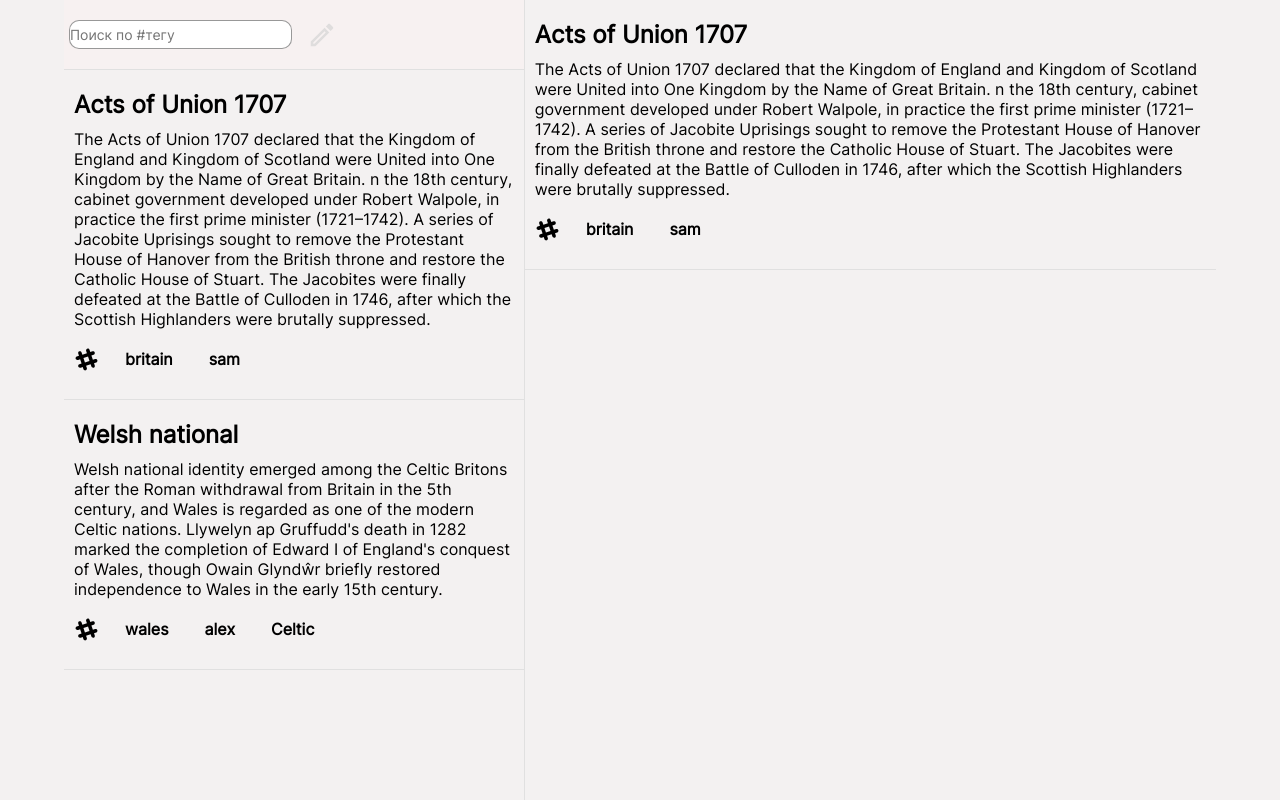
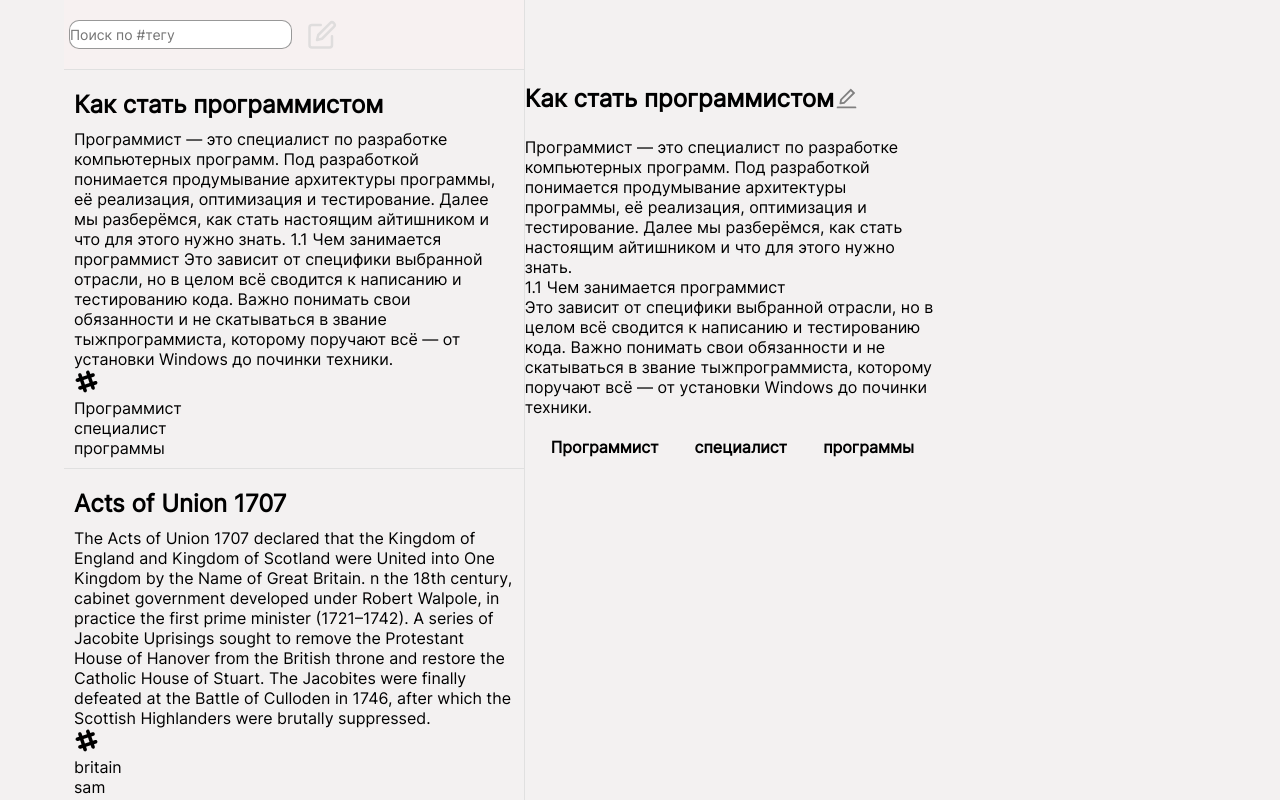
Before and after one commit to AlexGurski/notes, a React (Create React App) app: page / in a window 1280 px wide. Both pictures are taken after a click on the element 293 px from the left and 229 px from the top of the page. Shown: the top 800 px of the page. Built offline with nearby package versions, Linux system fonts and the light colour scheme; data requests are answered from the project's data file.

Commit message:
addUpdateTittle

```diff
--- a/server/db.json
+++ b/server/db.json
@@ -13,6 +13,13 @@
         "title":"Acts of Union 1707",
         "text": "The Acts of Union 1707 declared that the Kingdom of England and Kingdom of Scotland were United into One Kingdom by the Name of Great Britain. n the 18th century, cabinet government developed under Robert Walpole, in practice the first prime minister (1721–1742). A series of Jacobite Uprisings sought to remove the Protestant House of Hanover from the British throne and restore the Catholic House of Stuart. The Jacobites were finally defeated at the Battle of Culloden in 1746, after which the Scottish Highlanders were brutally suppressed.",
         "tags": ["britain", "sam"]
+      },
+      {
+        "id":3,
+        "time":"",
+        "title":"Как стать программистом",
+        "text":"Программист — это специалист по разработке компьютерных программ. Под разработкой понимается продумывание архитектуры программы, её реализация, оптимизация и тестирование. Далее мы разберёмся, как стать настоящим айтишником и что для этого нужно знать.\n1.1 Чем занимается программист\nЭто зависит от специфики выбранной отрасли, но в целом всё сводится к написанию и тестированию кода. Важно понимать свои обязанности и не скатываться в звание тыжпрограммиста, которому поручают всё — от установки Windows до починки техники.",
+        "tags": ["Программист", "специалист","программы"]
       }
 
   ]
--- a/src/App.js
+++ b/src/App.js
@@ -1,7 +1,7 @@
 import { useEffect, useState } from "react";
 import './assets/style/notes.css'
 import {NotesListItems} from './layouts/NotesListItems'
-import {FaSlackHash} from 'react-icons/fa'
+import {NotesTextItem} from './layouts/NotesTextItem'
 
 function App() {
   const [notes,setNotes] = useState(false)
@@ -16,34 +16,11 @@ function App() {
     });
   },[])
 
- const onClickOnNotes = (notesFull)=>{
-  setFullNotes(notesFull)
- }
-
   return (
     <>
-    <div className="App">
-      <div className="notesList">
+    <div className="notes">
         <NotesListItems notes={notes} onClickOnText={notesTo=>setFullNotes(notesTo)}/>
-      </div>
-      <div className="notesText">
-        <div className="notesText_container">
-        {
-        fullNotes?
-        <div className="notesList_items_item">
-          <h2>{fullNotes.title}</h2>
-          <p >{fullNotes.text}</p>
-          <ul className="notesList_items_item_tags">
-            <FaSlackHash style={{fontSize:'25px'}}/>
-            {
-              Object.values(fullNotes.tags).map(el=><li>{el}</li>)
-            }
-          </ul>
-      </div>
-        :null
-            }
-        </div>
-      </div>
+        <NotesTextItem fullNotes={fullNotes}/>
     </div>
     </>
   );
--- a/src/assets/style/global-style.css
+++ b/src/assets/style/global-style.css
@@ -1 +1 @@
-@font-face{font-family:"Inter";src:url("../fonts/Inter.ttf")}*{padding:0;margin:0;box-sizing:border-box;font-family:"Inter"}body{background-color:#f3f1f1}#root{display:flex;justify-content:center}.App{width:1440px;max-width:90%;display:flex;height:100vh}
+@font-face{font-family:"Inter";src:url("../fonts/Inter.ttf")}*{padding:0;margin:0;box-sizing:border-box;font-family:"Inter"}body{background-color:#f3f1f1}#root{display:flex;justify-content:center}ul{list-style-type:none}
--- a/src/assets/style/global-style.scss
+++ b/src/assets/style/global-style.scss
@@ -16,9 +16,6 @@ body{
     display: flex;
     justify-content: center;
 }
-.App{
-    width: 1440px;
-    max-width: 90%;
-    display: flex;
-    height: 100vh;
+ul {
+    list-style-type: none;
 }
--- a/src/assets/style/notes.css
+++ b/src/assets/style/notes.css
@@ -1 +1 @@
-.notesList{list-style-type:none;width:40%;height:100%;border-right:1px solid #e0e0e0}.notesList_items{list-style-type:none}.notesList_items_item{padding:10px;border-bottom:1px solid #e0e0e0;cursor:pointer;transition:all .5s}.notesList_items_item:hover{background-color:#fff}.notesList_items_item h2{padding:10px 0}.notesList_items_item_tags{display:flex;gap:1em;list-style-type:none;padding:15px 0;align-items:center}.notesList_items_item_tags li{font-weight:600;padding:5px 10px;transition:all .3s}.notesList_items_item_tags li:hover{transform:scale(1.1)}.notesText{width:60%}
+.notes{width:1440px;max-width:90%;display:flex;height:100vh}.notes_list{width:40%;height:100%;border-right:1px solid #e0e0e0}.notes_list_items{list-style-type:none}.notes_list_items_item{padding:10px;border-bottom:1px solid #e0e0e0;cursor:pointer;transition:all .5s}.notes_list_items_item:hover{background-color:#fff}.notes_list_items_item h2{padding:10px 0}.notes_list_items_item div{width:100%;background-color:#f3f1f1;border:none;outline:none;font-style:normal;min-height:400px;font-family:Inter;font-size:18px;resize:none;border:1px solid red}.notes_text{padding-top:30px;width:60%}.notes_text_header{display:flex;align-items:center;transition:all 1s}.notes_text_header svg{font-size:25px;cursor:pointer;color:gray;transition:all .3s}.notes_text_header svg:hover{color:#000}.notes_text h2{padding:1em 0}.notes .tags{display:flex;gap:1em;padding:15px 0;align-items:center}.notes .tags li{font-weight:600;padding:5px 10px;transition:all .3s;cursor:pointer}.notes .tags li:hover{transform:scale(1.1)}
--- a/src/assets/style/notes.scss
+++ b/src/assets/style/notes.scss
@@ -1,5 +1,9 @@
-.notesList{
-    list-style-type: none;
+.notes{
+    width: 1440px;
+    max-width: 90%;
+    display: flex;
+    height: 100vh;
+    &_list{
     width: 40%;
     height: 100%;
     border-right: 1px solid rgb(224, 224, 224);
@@ -16,16 +20,53 @@
                 h2{
                     padding: 10px 0;
                 }
-            &_tags{
+                div{
+                    width: 100%;
+                    background-color: rgb(243, 241, 241);
+                    border: none;
+                    outline: none;
+                    font-style: normal;
+                    min-height: 400px;
+                    font-family: Inter;
+                    font-size: 18px;
+                    resize: none;
+                    border:1px solid red;
+                }
+            }
+        }
+}
+    &_text{
+    padding-top: 30px;
+    width: 60%;
+    &_header{
+        display: flex;
+        align-items: center;
+        transition: all 1s;
+        svg{
+            font-size: 25px;
+            cursor: pointer;
+            color:grey;
+            transition: all 0.3s;
+            &:hover{
+                color: black;
+            }
+        }
+    }
+    h2{
+        padding: 1em 0;
+    }
+
+}
+.tags{
     display: flex;
     gap: 1em;
-                list-style-type: none;
     padding: 15px 0;
     align-items: center;
     li{
         font-weight: 600;
         padding: 5px 10px;
         transition: all 0.3s;
+        cursor: pointer;
         &:hover{
             transform: scale(1.1);
         }
@@ -33,8 +74,3 @@
     }
 }
 }
-    }
-}
-.notesText{
-    width: 60%;
-}
--- a/src/layouts/Header.js
+++ b/src/layouts/Header.js
@@ -1,12 +1,11 @@
-import { useEffect, useState } from "react";
 import '../assets/style/header.css'
-import {MdOutlineCreate} from "react-icons/md";
+import {FiEdit} from "react-icons/fi";
 export const Header = () =>{
   return (
     <header>
       <div className="header_content">
         <input type="text" placeholder="Поиск по #тегу"/>
-        <span><MdOutlineCreate/></span>
+        <span><FiEdit/></span>
       </div>
     </header>
   );
--- a/src/layouts/NotesListItems.js
+++ b/src/layouts/NotesListItems.js
@@ -2,13 +2,14 @@ import {Header} from "./Header"
 import {FaSlackHash} from 'react-icons/fa'
 
 export const NotesListItems = ({notes, onClickOnText})=>
-<ul className="notesList_items">
+<div className="notes_list">
+  <ul className="notes_list_items">
       <Header/>
           {Object.values(notes).map(e=>
-          <li className="notesList_items_item">
+            <li className="notes_list_items_item">
                 <h2>{e.title}</h2>
                 <p onClick={()=>onClickOnText(e)}>{e.text}</p>
-              <ul className="notesList_items_item_tags">
+                <ul >
                   <FaSlackHash style={{fontSize:'25px'}}/>
                   {
                     Object.values(e.tags).map(el=><li>{el}</li>)
@@ -17,3 +18,4 @@ export const NotesListItems = ({notes, onClickOnText})=>
               </li>
           )}
   </ul>
+</div>
--- /dev/null
+++ b/src/layouts/NotesTextItem.js
@@ -0,0 +1,53 @@
+import { useEffect, useRef, useState } from 'react'
+import {FaSlackHash} from 'react-icons/fa'
+import {AiOutlineEdit, AiOutlineCheckSquare, AiOutlineCloseSquare} from 'react-icons/ai'
+import {BiMessageSquareAdd} from 'react-icons/bi'
+export const NotesTextItem = ({fullNotes})=>{
+  const divText = useRef("text")
+  const divTitle = useRef("text")
+  const [text,setText] = useState(false);
+  const [tags, setTags] = useState(null);
+  const [editHeader, setEditHeader] = useState(false)
+  const onSearch = (text, tags) =>{
+    return text.split(" ").map((e) => e.includes(tags)?<span style={{fontWeight:900}}>{e} </span>:e+" ")
+  }
+  useEffect(()=>{
+      setText(fullNotes)
+      setTags(null)
+  },[fullNotes])
+
+return (
+  <div className="notes_text">
+  <div className="notes_text_container">
+    {
+    text?
+    <div className="notes_text">
+      <span className='notes_text_header'>
+        <h2  contentEditable={editHeader} ref={divTitle}>{text.title}</h2>
+        <AiOutlineEdit onClick={()=>setEditHeader(true)} style={{display:!editHeader?'block':'none'}}/>
+        <AiOutlineCheckSquare style={{display:editHeader?'block':'none'}} onClick={()=>{setEditHeader(false); setText({...text, title:divTitle.current.textContent})}} />
+        <AiOutlineCloseSquare style={{display:editHeader?'block':'none'}} onClick={()=>{setEditHeader(false); divTitle.current.textContent=text.title}}/>
+      </span>
+      <div  className='notes_text_div'
+          contentEditable="false" ref={divText}
+          onKeyDown={()=>{
+            divText.current.textContent=divText.current.textContent
+          }}>
+              {
+              text?text.text.split("\n").map(e=><p>{onSearch(e, tags)}</p>):null
+              }
+      </div>
+      <ul className="tags">
+        <FaSlackHash style={{fontSize:'25px'}}/>
+        {
+          text? Object.values(text.tags).map(el=><li onClick={()=>setTags(el)}>{el}</li>):null
+        }
+          <BiMessageSquareAdd  style={{fontSize:'25px'}}/>
+      </ul>
+    </div>
+    :null
+    }
+  </div>
+</div>
+)
+}
```
Lines whose indentation alone changed are shown as unchanged.
